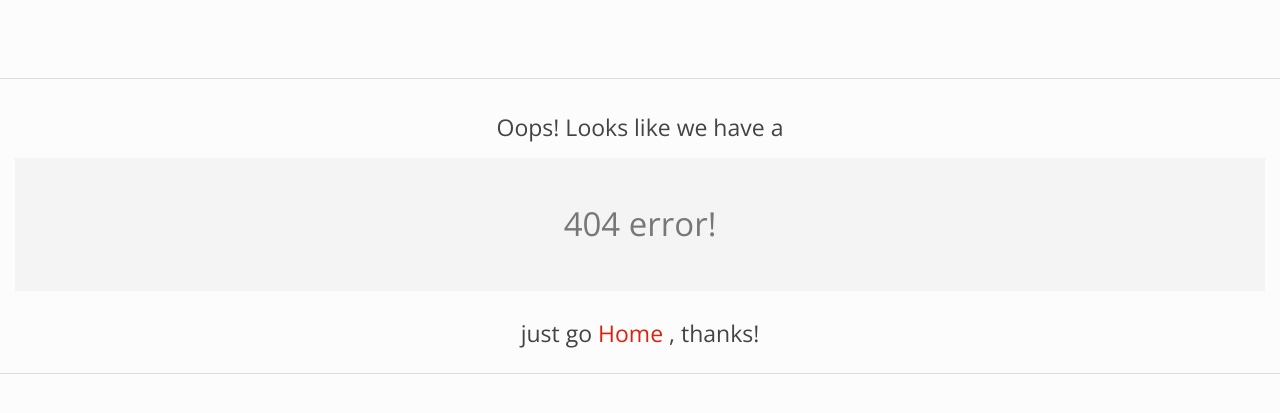
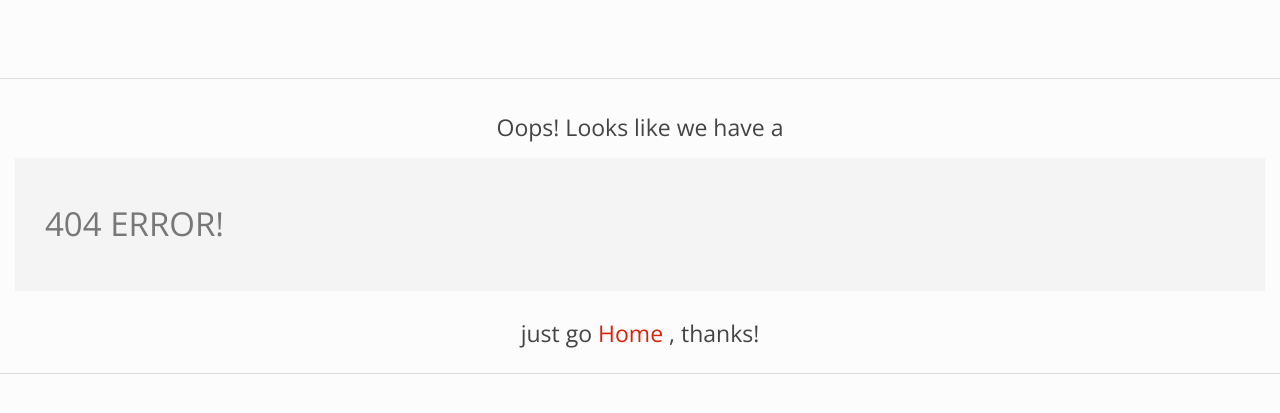
Before and after one commit to SamBergeron/instructor-website, a Django app: template instructor_website/templates/404.html in a window 1280 px wide. Shown: the top 413 px of the page. Run offline with Django 3.2, Linux system fonts and the light colour scheme; the template is opened without the code that fills it, so the values that code supplies are empty; some libraries are stand-ins or nearby versions.

Commit message:
404 error

```diff
--- a/instructor_website/templates/404.html
+++ b/instructor_website/templates/404.html
@@ -7,9 +7,9 @@
     <hr>
     <div class="container-fluid text-center">
         <h3>Oops! Looks like we have a</h3>
-        <h1 class="jumbotron">404 error!</h1>
+        <h1 class="jumbotron text-justify">404 ERROR!</h1>
         <h3>just go
-            <a href="http://instructor-website.herokuapp.com/">Home</a>
+            <a href="{% url 'home' %}">Home</a>
             , thanks!
         </h3>
     </div>
```
